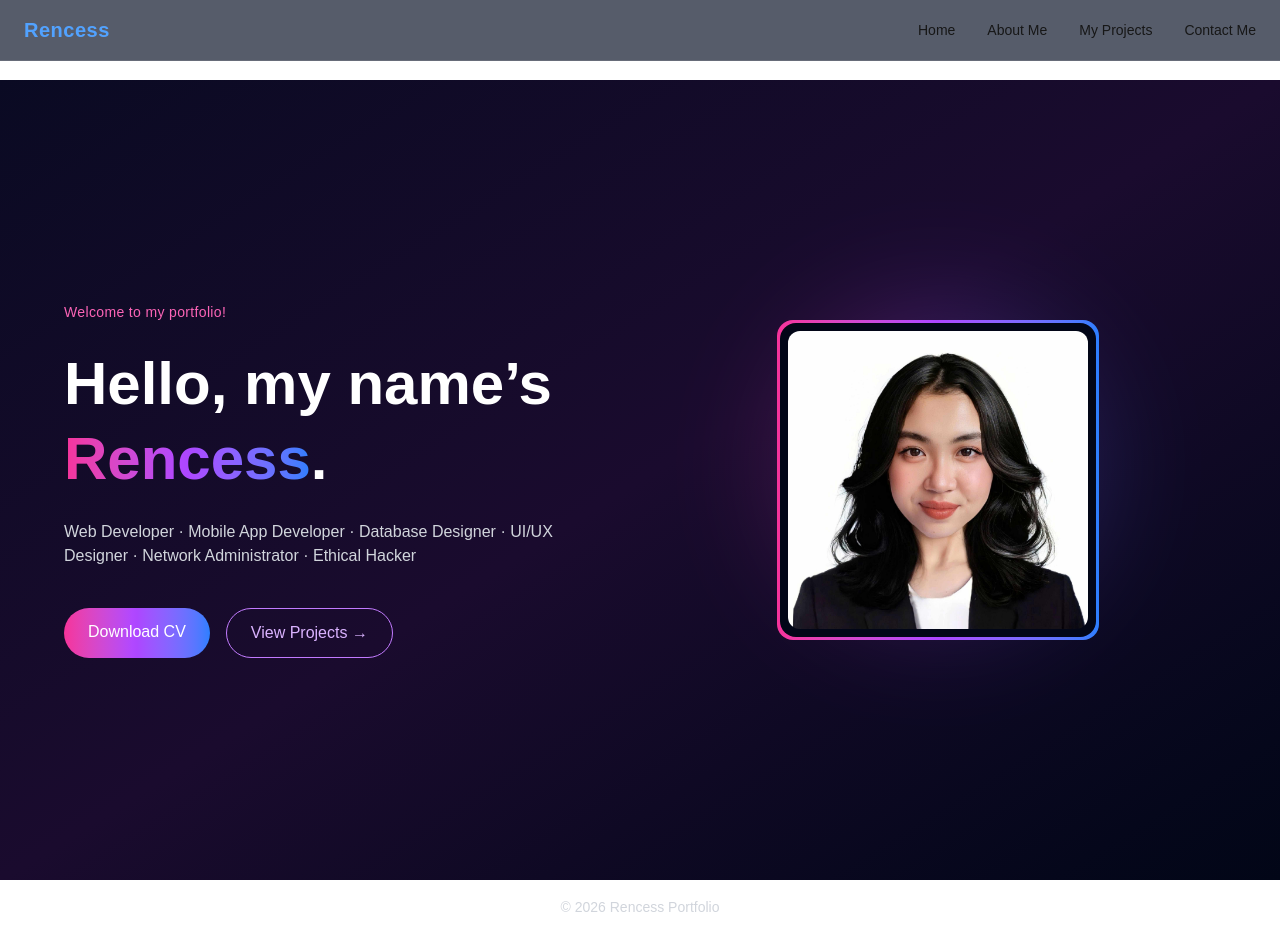
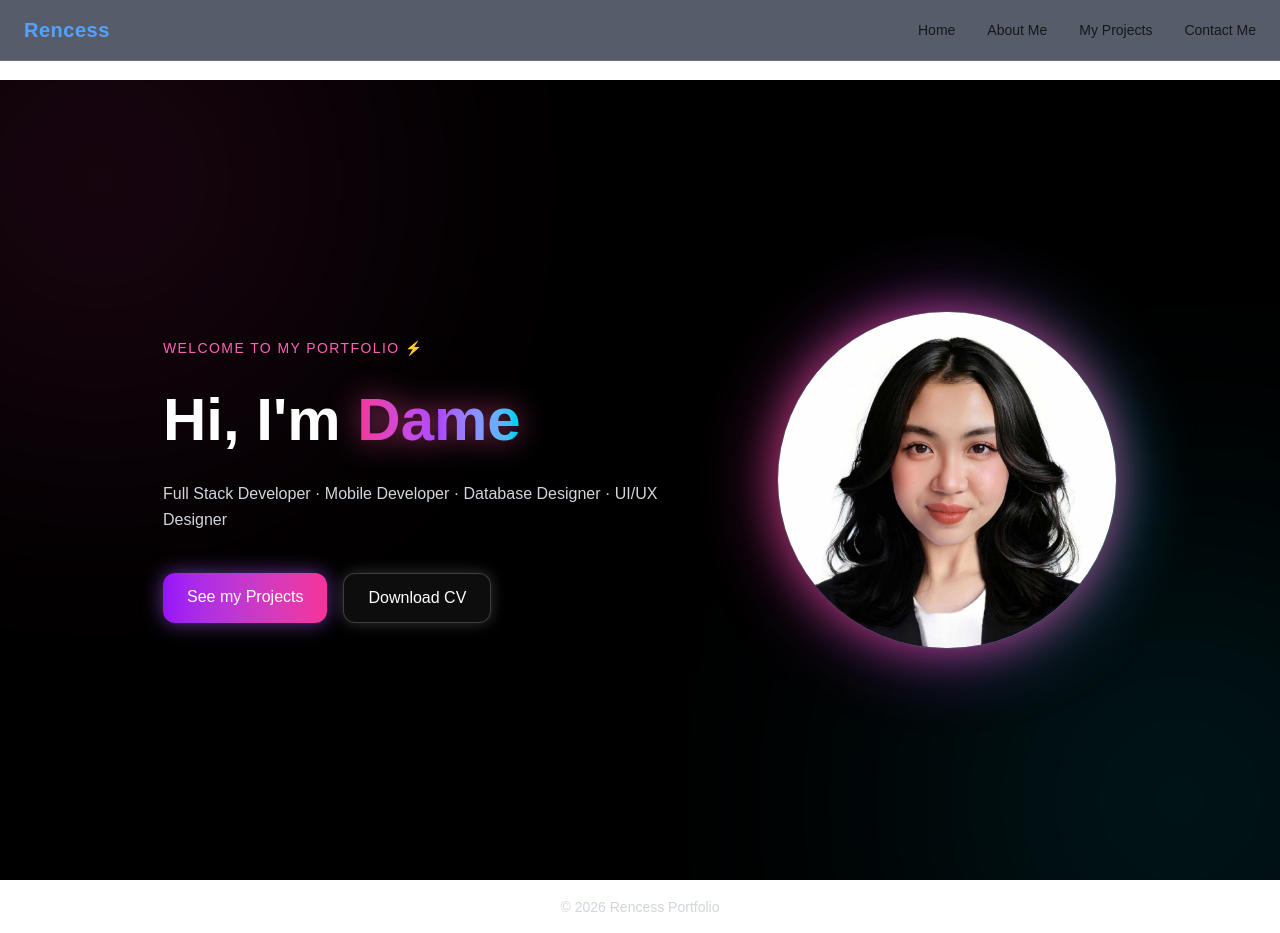
Before and after one commit to damedreamy/bravo_portfolio, a Next.js app: page /Hero in a window 1280 px wide. Built offline with nearby package versions, Linux system fonts and the light colour scheme.

Commit message:
Update page.tsx

```diff
--- a/app/Hero/page.tsx
+++ b/app/Hero/page.tsx
@@ -3,72 +3,89 @@ import Image from "next/image";
 export default function Hero() {
   return (
     <main id="hero" className="text-white">
+      <section className="w-full min-h-screen py-24 bg-black relative overflow-hidden flex items-center">
 
-      {/* HERO */}
-      <section
-        id="home"
-        className="min-h-screen bg-gradient-to-br from-[#0a0a23] via-[#1a0b2e] to-[#020617] flex items-center justify-center px-6"
-      >
-        <div className="max-w-6xl w-full grid md:grid-cols-2 gap-10 items-center">
+        <div className="absolute top-[-100px] left-[-100px] w-[400px] h-[400px] bg-pink-500 opacity-20 blur-[150px] rounded-full"></div>
+        <div className="absolute bottom-[-120px] right-[-100px] w-[400px] h-[400px] bg-cyan-400 opacity-20 blur-[150px] rounded-full"></div>
 
-          {/* LEFT */}
-          <div className="space-y-6">
-            <h3 className="text-sm tracking-wide text-pink-400">
-              Welcome to my portfolio!
+        <div className="max-w-[1250px] mx-auto flex flex-col md:flex-row items-center justify-between px-6 gap-16 relative z-10">
+
+          {/* LEFT CONTENT */}
+          <div className="flex flex-col gap-6 max-w-[550px] animate-fadeIn">
+
+            <h3 className="font-medium text-sm tracking-widest text-pink-400 uppercase">
+              Welcome to My Portfolio ⚡
             </h3>
 
-            <h1 className="text-4xl md:text-6xl font-bold leading-tight">
-              Hello, my name’s{" "}
-              <span className="bg-gradient-to-r from-pink-500 via-purple-500 to-blue-500 bg-clip-text text-transparent">
-                Rencess
+            <h1 className="text-5xl md:text-6xl font-bold leading-tight">
+              Hi, I'm{" "}
+              <span className="bg-gradient-to-r from-pink-500 via-purple-500 to-cyan-400 bg-clip-text text-transparent drop-shadow-[0_0_15px_rgba(236,72,153,0.7)]">
+                Dame
               </span>
-              .
             </h1>
 
-            <p className="text-gray-300">
-              Web Developer · Mobile App Developer · Database Designer · UI/UX Designer · Network Administrator · Ethical Hacker
+            <p className="text-gray-300 text-base leading-relaxed">
+              Full Stack Developer · Mobile Developer · Database Designer · UI/UX Designer
             </p>
 
-            <div className="flex gap-4 pt-4">
+            {/* BUTTONS */}
+            <div className="flex gap-4 mt-4 flex-wrap">
+
               <a
-                href="/cv.pdf"
+                href="/#projects"
+                className="
+                  relative px-6 py-3 rounded-xl font-medium
+                  bg-gradient-to-r from-purple-600 to-pink-500
+                  hover:from-pink-500 hover:to-purple-600
+                  transition-all duration-300
+                  shadow-[0_0_20px_rgba(168,85,247,0.6)]
+                  hover:shadow-[0_0_30px_rgba(236,72,153,0.9)]
+                "
+              >
+                See my Projects
+              </a>
+
+              <a
+                href="/DAME'S_CV.pdf"
                 download
-                className="px-6 py-3 rounded-full bg-gradient-to-r from-pink-500 via-purple-500 to-blue-500"
+                className="
+                  px-6 py-3 rounded-xl font-medium
+                  border border-white/20
+                  backdrop-blur-md bg-white/5
+                  hover:bg-white/10
+                  transition-all duration-300
+                  shadow-[0_0_15px_rgba(255,255,255,0.2)]
+                  hover:shadow-[0_0_25px_rgba(34,211,238,0.6)]
+                "
               >
                 Download CV
               </a>
 
-              <a
-                href="#projects"
-                className="px-6 py-3 rounded-full border border-purple-400 text-purple-300"
-              >
-                View Projects →
-              </a>
             </div>
           </div>
 
-          {/* RIGHT IMAGE */}
-          <div className="relative flex justify-center">
-            <div className="absolute w-72 h-72 rounded-full bg-gradient-to-r from-pink-500 via-purple-500 to-blue-500 blur-3xl opacity-30"></div>
+          {/* RIGHT PROFILE IMAGE */}
+          <div className="relative animate-fadeUp w-[220px] md:w-[340px] flex justify-center">
 
-            <div className="relative rounded-2xl p-[3px] bg-gradient-to-r from-pink-500 via-purple-500 to-blue-500">
-              <div className="bg-[#020617] rounded-2xl p-2">
-                <Image
-                  src="/Bravo.jpg"
-                  alt="Profile"
-                  width={300}
-                  height={300}
-                  className="rounded-xl object-cover"
-                  priority
-                />
-              </div>
-            </div>
+
+            <div className="absolute inset-0 rounded-full bg-gradient-to-r from-pink-500 via-purple-500 to-cyan-400 blur-2xl opacity-60 animate-pulse"></div>
+
+            <Image
+              src="/Bravo.jpg"
+              width={420}
+              height={420}
+              alt="Dame's Profile"
+              className="
+                relative z-10 rounded-full object-cover
+                border border-white/20
+                shadow-[0_0_40px_rgba(236,72,153,0.6)]
+                transition-transform duration-500 hover:scale-105
+              "
+            />
           </div>
 
         </div>
       </section>
-
-      </main>
-
+    </main>
   );
 }
```
